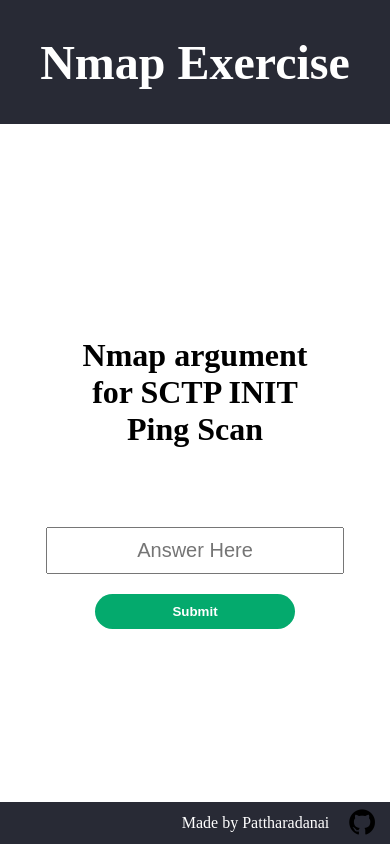
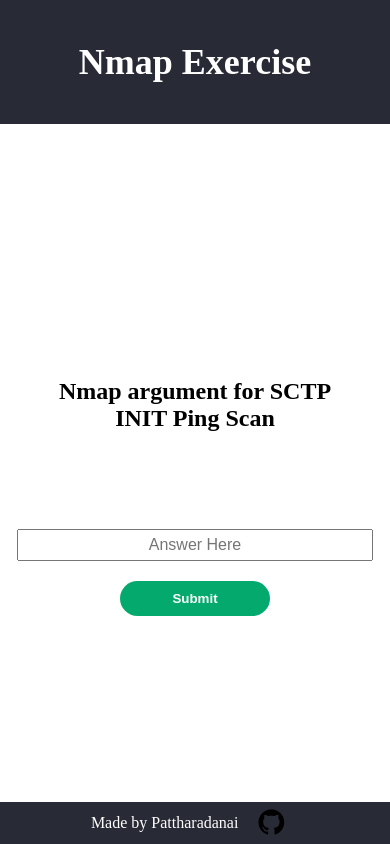
Before and after one commit to Pattharadanai-Sanitjairak/Pattharadanai-Sanitjairak.github.io, a plain HTML site: page Exercise/Nmap/nmap.html in a window 390 px wide. Drawn offline with nearby package versions, Linux system fonts and the light colour scheme.

Commit message:
Adjust SEO and responsive

```diff
--- a/Exercise/Nmap/nmap.html
+++ b/Exercise/Nmap/nmap.html
@@ -1,7 +1,12 @@
 <!DOCTYPE html>
-<html ng-app="myApp" ng-controller="ExerciseController">
+<html ng-app="myApp" ng-controller="ExerciseController" lang="en">
 <head>
     <title>Nmap Exercise</title>
+    <meta charset="UTF-8">
+    <meta name="description" content="Free Penetration Testing Exercise">
+    <meta name="viewport" content="width=device-width, initial-scale=1.0">
+    <meta name="keywords" content="Nmap, Pentest, Hacking, Port Scanning">
+    <meta name="author" content="Pattharadanai Sanitjairak">
     <link rel="stylesheet" href="../style.css">
     <link rel="stylesheet" href="https://cdnjs.cloudflare.com/ajax/libs/font-awesome/4.7.0/css/font-awesome.min.css">
     <script src="https://cdnjs.cloudflare.com/ajax/libs/angular.js/1.8.3/angular.min.js"></script>
--- a/Exercise/style.css
+++ b/Exercise/style.css
@@ -41,6 +41,7 @@ body {
     flex-direction: column;
     align-items: center;
     justify-content: center;
+    font-size:36px;
 }
 
 #footer{
@@ -91,3 +92,33 @@ body {
 #answer-result{
     font-size: 18px;
 }
+
+@media screen and (max-width: 600px) {
+    #footer{
+        justify-content: center;
+    }
+
+    #body h1{
+        width: 80vw;
+        height: 20vh;
+        padding: 20px;
+        margin-bottom: 20px;
+        font-size:24px;
+    }
+
+    #header {
+        font-size: 36px;
+    }
+
+    #answer-input {
+        width: 80vw;
+        padding: 5px 20px;
+        font-size: 16px;
+    }
+
+    #answer-button {
+        width: 150px;
+        margin-bottom: 10px;
+    }
+
+}
```
